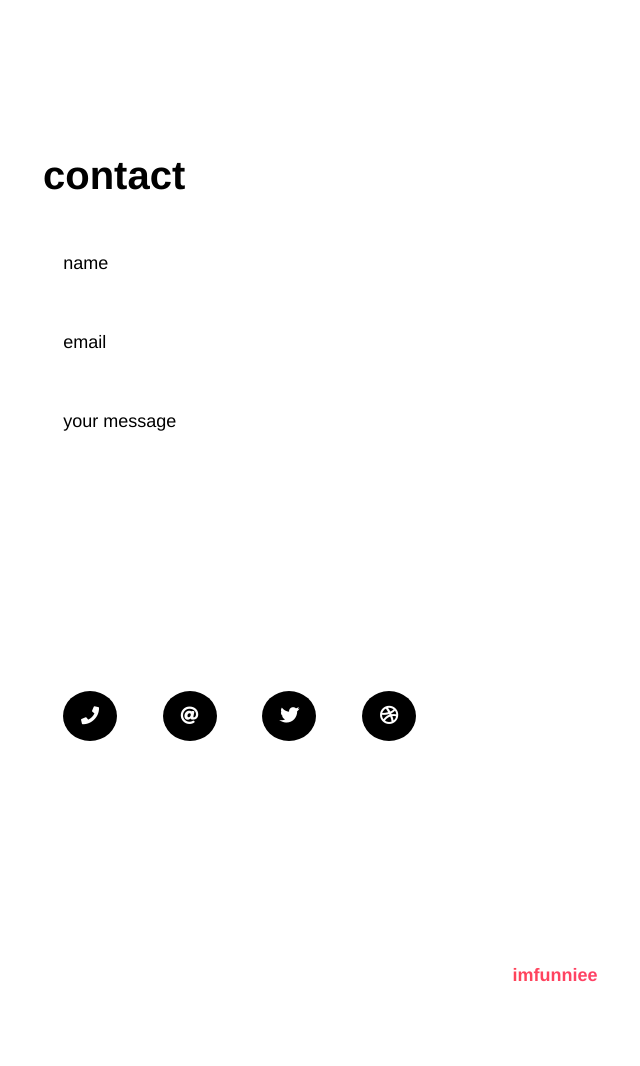
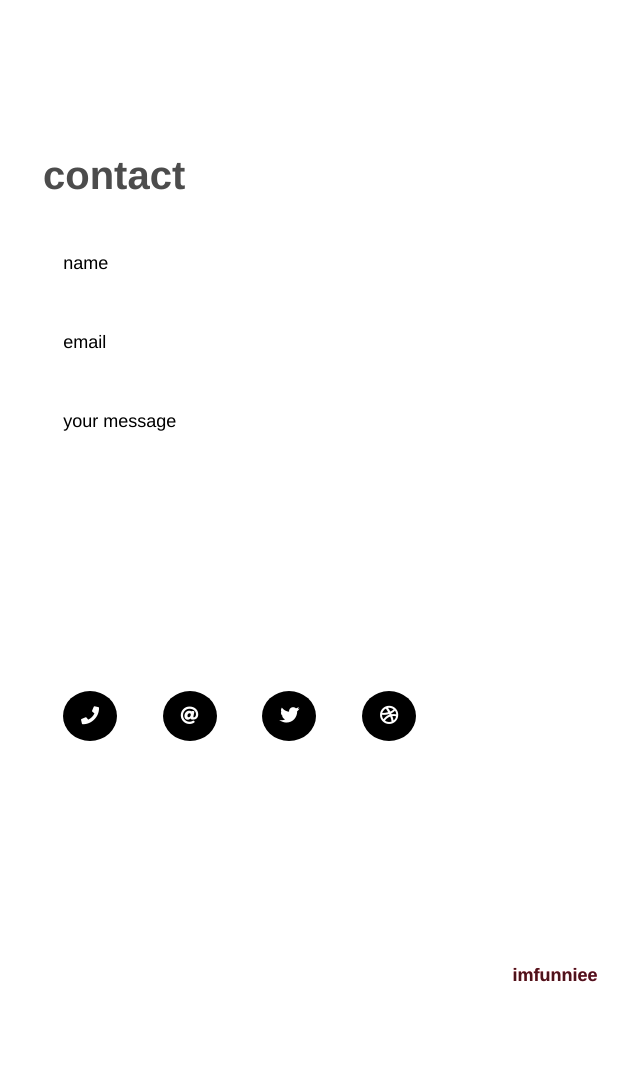
Before and after one commit to dajidaliwanshangchiji/practice, a plain HTML site: page index.html in a window 1280 px wide. Shown: the part 2035-3101 px from the top of the page, without its empty margins (85-725 px from the left). Drawn offline with nearby package versions, Linux system fonts and the light colour scheme.

Commit message:
Update index.css

```diff
--- a/index.css
+++ b/index.css
@@ -103,15 +103,15 @@ body,html {
     width:80%;
     padding:2% 10%;
     font-size: 20px;
-    color: black !important;
+    color: rgba(0, 0, 0, 0.7) !important;
     font-family: 'Helvetica', cursive;
 }
 #portfolio {
-    color:black;
+    color:rgba(0, 0, 0, 0.7);
 }
 #portfolio div h1 {
     font-size: 40px;
-    color: black !important;
+    color: rgba(0, 0, 0, 0.7) !important;
     font-family: 'Helvetica', cursive;
 }
 #skills {
@@ -139,7 +139,7 @@ body,html {
     font-family: 'Helvetica', cursive;
     font-size:18px;
     transition:0.4s ease-in-out;
-    color:black;
+    color:rgba(0, 0, 0, 0.7);
 }
 #contact form textarea {
     width:96%;
@@ -153,7 +153,7 @@ body,html {
     background:transparent;
     resize:none;
     transition:0.4s ease-in-out;
-    color:black;
+    color:rgba(0, 0, 0, 0.7);
 }
 #contact form input:focus {
     outline:none;
@@ -275,7 +275,7 @@ body,html {
     background-image: linear-gradient(to left, #FF416C 0%, #FF4B2B 100%);
     -webkit-background-clip:text;
     background-clip:text;
-    -webkit-text-fill-color: transparent;
+    -webkit-text-fill-color: rgba(0, 0, 0, 0.7);
     background-size:500% 500% !important;
     -webkit-animation: Gradient 20s ease infinite;
     -moz-animation: Gradient 20s ease infinite;
```
